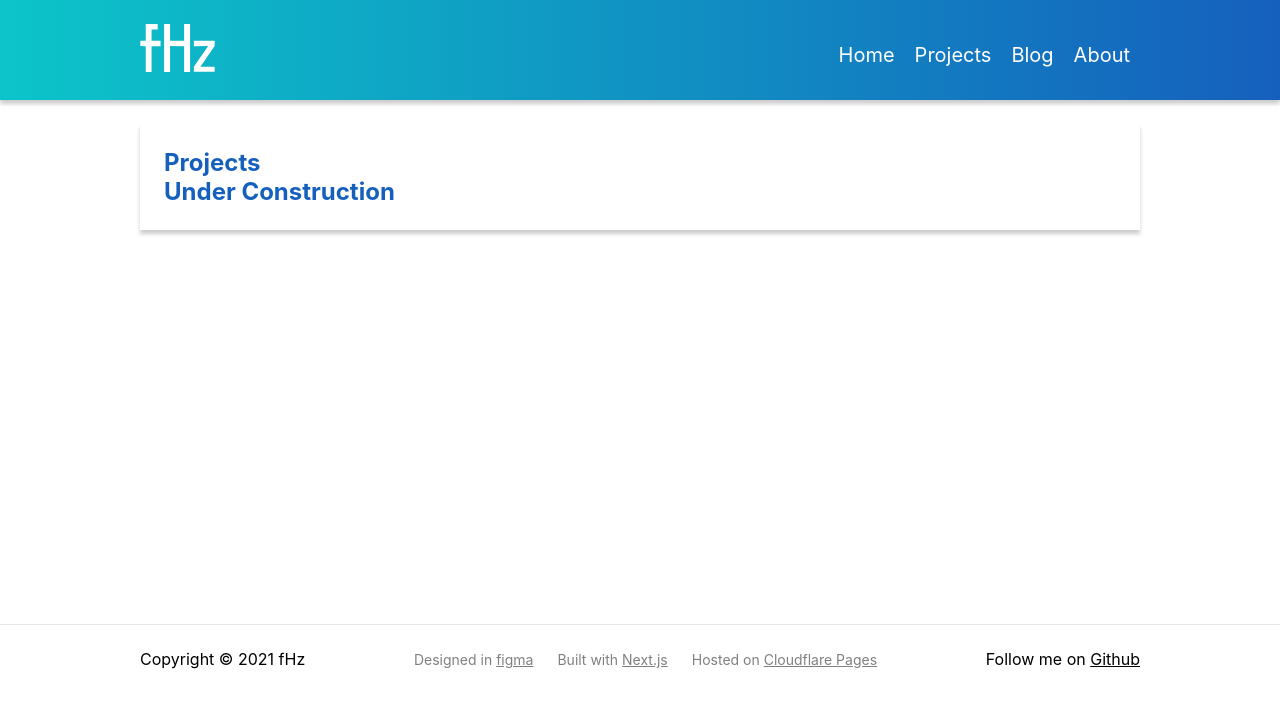
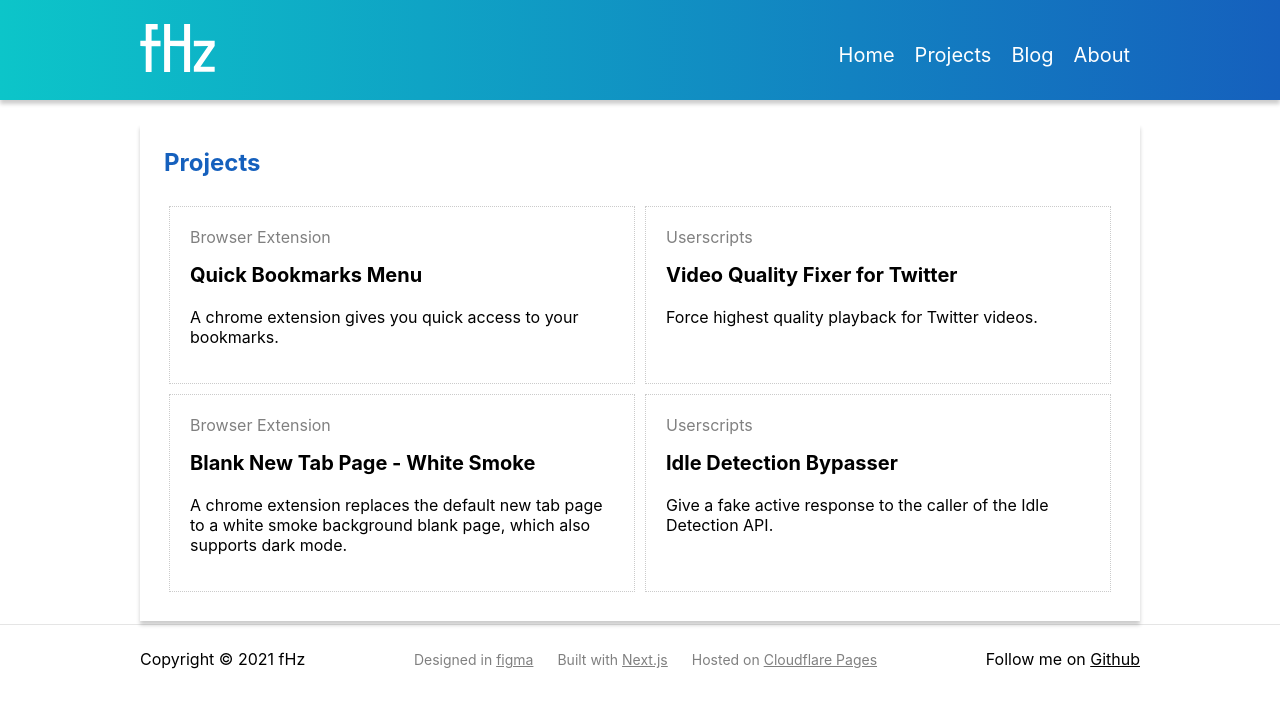
Before and after one commit to yuhaofe/yuhaofe.com, a Next.js app: page /projects in a window 1280 px wide. Shown: the top 708 px of the page. Built offline with nearby package versions, Linux system fonts and the light colour scheme.

Commit message:
Improve projects page

```diff
--- a/pages/projects.js
+++ b/pages/projects.js
@@ -1,10 +1,54 @@
+import { promises as fs } from 'fs'
+import matter from 'gray-matter'
+import path from 'path'
+import Link from 'next/link'
 import cstyles from '../styles/Common.module.css'
 
-export default function Projects() {
+export default function Projects({ projectInfos }) {
     return (
         <section className={cstyles.section}>
             <h2>Projects</h2>
-            <h2>Under Construction</h2>
+            <div className={cstyles.cardContainer}>
+            {
+                projectInfos.map(info => {
+                    return <Link href={'/' + info.path} key={info.path}>
+                        <a className={cstyles.projectCard}>
+                            <div className={cstyles.projectBasic}>
+                                <div>
+                                    <p className={cstyles.projectType}>{info.type}</p>
+                                    <p className={cstyles.projectName}>{info.title}</p>
+                                </div>
+                                <img className={cstyles.projectImg}></img>
+                            </div>
+                            <p className={cstyles.projectDesc}>{info.description}</p>
+                        </a>
+                    </Link>
+                })
+            }
+            </div>
         </section>
     )
 }
+
+export async function getStaticProps(context) {
+    const projectsDir = path.join(process.cwd(), 'projects');
+    const projectNames = await fs.readdir(projectsDir);
+    const projectInfos = await Promise.all(projectNames.map(async name => {
+        const projPath = path.join(projectsDir, name);
+        const projSource = await fs.readFile(projPath, 'utf8');
+        const { data } = matter(projSource);
+        return data;
+    }));
+
+    if (!projectInfos) {
+        return {
+            notFound: true,
+        }
+    }
+
+    projectInfos.sort((p1, p2) => p1.order.localeCompare(p2.order));
+
+    return {
+        props: { projectInfos }
+    }
+}
--- a/projects/blank-new-tab-page.mdx
+++ b/projects/blank-new-tab-page.mdx
@@ -2,6 +2,8 @@
 path: blank-new-tab-page
 title: Blank New Tab Page - White Smoke
 description: A chrome extension replaces the default new tab page to a white smoke background blank page, which also supports dark mode.
+type: Browser Extension
+order: c
 links:
   - https://chrome.google.com/webstore/detail/blank-new-tab-page-white/jmbngnnlimnakiibacglaeflpghellfh
   - https://microsoftedge.microsoft.com/addons/detail/kakgoomeaegcolfmaaogfmifnnmllpkm
--- a/projects/idle-detection-bypasser.mdx
+++ b/projects/idle-detection-bypasser.mdx
@@ -2,6 +2,8 @@
 path: idle-detection-bypasser
 title: Idle Detection Bypasser
 description: Give a fake active response to the caller of the Idle Detection API.
+type: Userscripts
+order: d
 links:
   - https://greasyfork.org/scripts/432878-idle-detection-bypasser
   - https://github.com/flyhaozi/Idle-Detection-Bypasser
--- a/projects/quick-bookmarks-menu.mdx
+++ b/projects/quick-bookmarks-menu.mdx
@@ -2,6 +2,8 @@
 path: quick-bookmarks-menu
 title: Quick Bookmarks Menu
 description: A chrome extension gives you quick access to your bookmarks.
+type: Browser Extension
+order: a
 links:
   - https://chrome.google.com/webstore/detail/quick-bookmarks-menu/fkemipdcgbeknabedhecepcebhlnlhbf
   - https://microsoftedge.microsoft.com/addons/detail/quick-bookmarks-menu/nipmnpfdiiloiegpkodghkbgnhedgmhj
--- a/projects/twitter-video-fixer.mdx
+++ b/projects/twitter-video-fixer.mdx
@@ -2,6 +2,8 @@
 path: twitter-video-fixer
 title: Video Quality Fixer for Twitter
 description: Force highest quality playback for Twitter videos.
+type: Userscripts
+order: b
 links:
   - https://greasyfork.org/scripts/399827-video-quality-fixer-for-twitter
   - https://github.com/flyhaozi/Video-Quality-Fixer-for-Twitter
--- a/styles/Common.module.css
+++ b/styles/Common.module.css
@@ -63,3 +63,52 @@
 .top > div > a img {
     height: 60px;
 }
+
+.cardContainer {
+    display: flex;
+    flex-wrap: wrap;
+    justify-content: space-between;
+    margin-top: 24px;
+}
+
+.projectCard {
+    flex: 1 1 40%;
+    border: 1px dotted rgba(0, 0, 0, 0.2);
+    min-width: 300px;
+    min-height: 100px;
+    padding: 20px;
+    margin: 5px;
+}
+
+.projectCardHighlight {
+    box-shadow: 0px 2px 10px #0CC5C950;
+}
+
+.projectCard:hover {
+    background: linear-gradient(to left, #1560BD, #0CC5C9);
+    border: 1px solid white;
+}
+
+.projectCard:hover p {
+    color: white;
+}
+
+.projectBasic {
+    display: flex;
+    flex-direction: row;
+}
+
+.projectType {
+    color: grey;
+    margin-top: 0px;
+}
+
+.projectName {
+    margin-top: 0px;
+    font-size: 20px;
+    font-weight: bold;
+}
+
+.projectDesc {
+    margin-top: 0px;
+}
```
Also changed, not shown: pages/index.js (+41 -41 lines).
